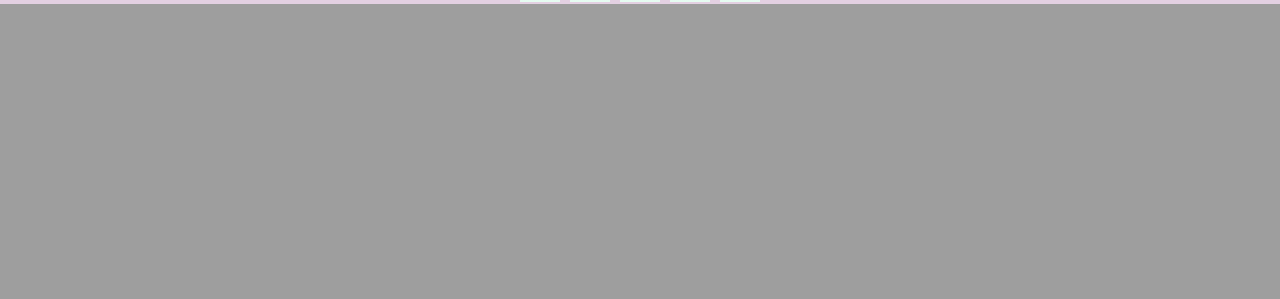
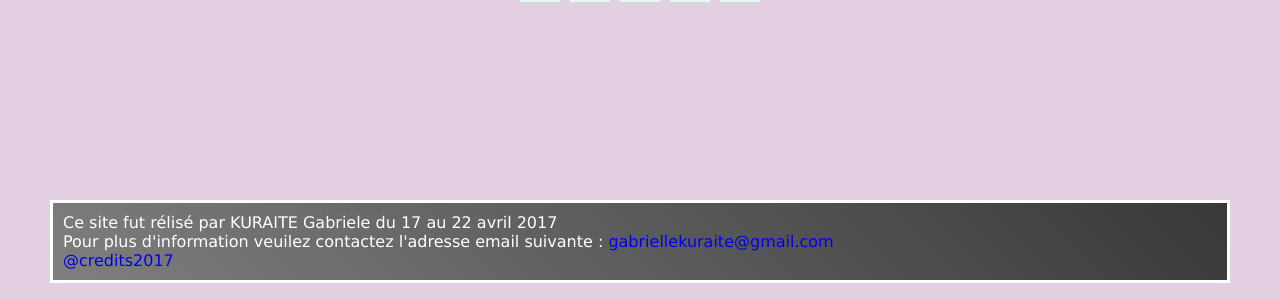
Before and after one commit to gabykur/Camagru, a PHP site: page /index.php in a window 1280 px wide. Shown: the part 1214-1513 px from the top of the page. Before the commit the page ends 1218 px from the top, so only its background shows below. Run offline with PHP 8.4, Linux system fonts and the light colour scheme; a user stored in the database is signed in; data comes from the database, SQL or seed files in the repository.

Commit message:
footer managment

```diff
--- a/public/css/main.css
+++ b/public/css/main.css
@@ -88,20 +88,27 @@ input[type="button"]{
     #background{border-radius: 0}
 }
 
-footer{
-    background-image: linear-gradient(to right, #95d1f1, #8cd0d9, #95d1f1);
-    text-align: center;
-    position: absolute;
-    margin-top: 54px;
-    width: 100%;
-    bottom:0;
-}
-
 
 input::placeholder{
     color: #94d0ef;
     font-size:20px;
     padding:10px;
+}
+
+footer p
+{
+	color:(66, 80, 80);
+	font-size: 1em;
+	border:3px;
+	border-style:solid;
+	border-color:-moz-linear-gradient(top, #e9e493 0%, #bbb22b 92%);
+	padding: 1em;
+	font-family: verdana;
+	text-align: justify;
+	background:-webkit-linear-gradient(45deg, #7d7e7d 1%,#383838 100%);
+	margin-left: 50px;
+	margin-right: 50px;
+	padding: 10px;
 }
 
 /*_____NAVIGATION_____*/
--- a/template.php
+++ b/template.php
@@ -7,7 +7,6 @@ session_start();
 <head>
     <meta charset="UTF-8">
     <title>Camagru</title>
-    <link rel="stylesheet" href="https://use.fontawesome.com/releases/v5.7.2/css/all.css" integrity="sha384-fnmOCqbTlWIlj8LyTjo7mOUStjsKC4pOpQbqyi7RrhN7udi9RwhKkMHpvLbHG9Sr" crossorigin="anonymous">
     <link rel="stylesheet" href="/public/css/main.css">
 </head>
 <body>
@@ -34,6 +33,14 @@ session_start();
 <div class="main">
     <?= $view ?>
 </div>
-<footer><p>Camagru ©gkuraite | 2019</p></footer>
+<br/> <br/> <br/> <br/> <br/> <br/> <br/> <br/> <br/> <br/>
+<footer>
+		  <p class="text-footer">
+		  Ce site fut rélisé par KURAITE Gabriele du 17 au 22 avril 2017<br/>
+		  Pour plus d'information veuilez contactez l'adresse email suivante : <a href="gabriellekuraite@gmail.com">
+		  gabriellekuraite@gmail.com</a><br/>
+		  <a href="credits.html">@credits2017</a>
+		  </p>
+	</footer>
 </body>
 </html>
```
